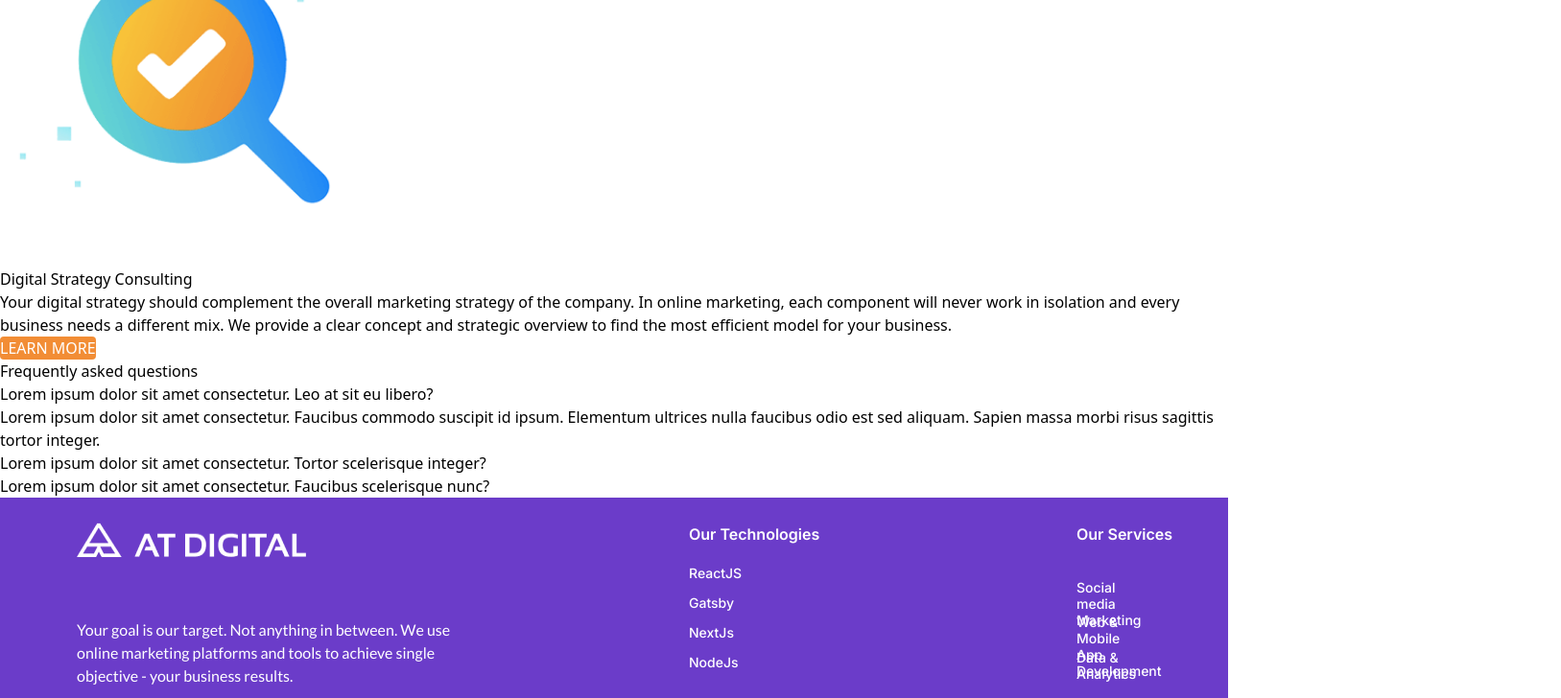
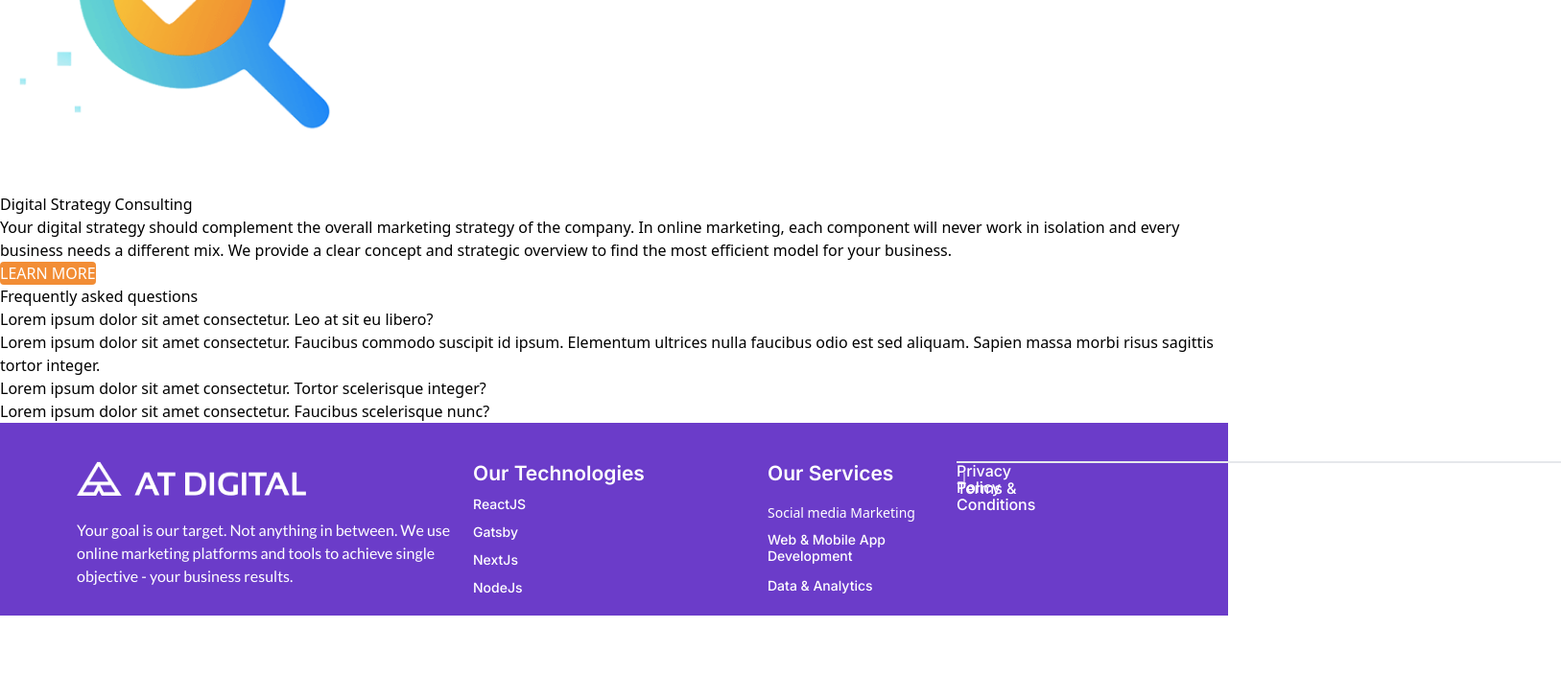
Before and after one commit to ButhmiK/at-digital-frontend-development, a React (Create React App) app: page / in a window 1280 px wide. Shown: the part 1435-2163 px from the top of the page at 96% size, 1627 px wide, since content can reach past the window. After the commit the page ends 2077 px from the top, so only its background shows below. Built offline with nearby package versions, Linux system fonts and the light colour scheme.

Commit message:
Footer created
have to complete line alignment

```diff
--- a/public/index.html
+++ b/public/index.html
@@ -5,6 +5,7 @@
     <link rel="icon" href="%PUBLIC_URL%/favicon.ico" />
     <link href="https://fonts.googleapis.com/css2?family=Inter:wght@400;500;600;700&display=swap" rel="stylesheet">
     <link href="https://fonts.googleapis.com/css2?family=Lato:wght@300;400;700&display=swap" rel="stylesheet">
+    <link href="https://cdn.jsdelivr.net/npm/tailwindcss@2.0.0/dist/tailwind.min.css" rel="stylesheet">
 
     <meta name="viewport" content="width=device-width, initial-scale=1" />
     <meta name="theme-color" content="#000000" />
--- a/src/pages/footer.jsx
+++ b/src/pages/footer.jsx
@@ -1,33 +1,74 @@
-import React from 'react'
-import '../index.css'
-import flogo from '../assets/Logo.png';
+import React from "react";
+import "../index.css";
+import flogo from "../assets/Logo.png";
 
 function footer() {
   return (
-    <div className='w-[fixed 1440px] h-[Hug 77px] flex justify-between p-26 pl-80  bg-primaryPurple '>
-        <div className='w-[fixed 413px] h-[Hug 102px] grid gap-20'>
-        <img className= 'w-[238.89px] h-[36.11px] top -[-11.11px]'src={flogo} alt=''/><br/>
-        <p className='w-[413px] h-[57px] text-white font-lato'>Your goal is our target. Not anything in between. We use online marketing platforms and tools to achieve single objective - your business results.</p>
+    <div className="w-[fixed 1440px] h-[Hug 266px] top-[1004px]  flex justify-between left-[99px] p-40 pr-80 pl-80 pb-20  bg-primaryPurple ">
+      <div className=" flexw-[fixed 413px] h-[Hug 102px]">
+        <img
+          className="w-[238.89px] h-[36.11px] top -[-11.11px]"
+          src={flogo}
+          alt="footerlogo"
+        />
+        <br />
+        <p className="w-[413px] h-[57px] text-white font-lato">
+          Your goal is our target. Not anything in between. We use online
+          marketing platforms and tools to achieve single objective - your
+          business results.
+        </p>
+      </div>
+      <div className="w-[Hug 522px] h-[Hug 141px] flex gap-128">
+        <div className="w-[fixed 197px] h-[Hug 141px] grid gap-12 ">
+          <h3 className="w-[179px] h-[25px] text-white text-[21px] font-inter font-semibold leading-lh1">
+            Our Technologies
+          </h3>
+          <ul className="w-[Hug 56px] h-[Hug 14px] grid gap-12 ">
+            <li className="w-[56px] h-[17px] font-medium text-white text-[14px] font-inter leading-lh2">
+              ReactJS
+            </li>
+            <li className="w-[56px] h-[17px] font-medium text-white text-[14px] font-inter leading-lh2">
+              Gatsby
+            </li>
+            <li className="w-[56px] h-[17px] font-medium text-white text-[14px] font-inter leading-lh2">
+              NextJs
+            </li>
+            <li className="w-[56px] h-[17px] font-medium text-white text-[14px] font-inter leading-lh2">
+              NodeJs
+            </li>
+          </ul>
+        </div>
+        <div className="w-[fixed 197px] h-[Hug 129px] grid gap-12 ">
+          <h4 className="w-[132px] h-[25px] text-white text-[21px] font-inter font-semibold leading-lh1">
+            Our Services
+          </h4>
+          <ul className="w-[fill 197px] h-[Hug 92px] grid gap-12 ">
+            <li className="w-[197px] h-[17px] font-medium text-white text-[14px] font-interleading-lh2 ">
+              Social media Marketing
+            </li>
+            <li className="w-[197px] h-[34px] font-medium text-white text-[14px] font-inter leading-lh2">
+              Web & Mobile App Development
+            </li>
+            <li className="w-[197px] h-[17px] font-medium text-white text-[14px] font-inter leading-lh2">
+              Data & Analytics
+            </li>
+          </ul>
+        </div>
+      </div>
+      <div className=" w-[fixed 630px] h-[Hug 25px] gap-8">
+        <hr className="w-[630px] border content-center " />
+        <div className="w-[Hug 257px] h-[Hug 17px] gap-16">
+          <p className=" w-[94px] h-[17px] font-inter text-white font-medium leading-lh2">
+            Privacy Policy
+          </p>
+          <hr className="w-[16px] transform -rotate-90 border-l border-white "></hr>
+          <p className="w-[131px] h-[17px] font-inter text-white font-medium leading-lh2">
+            Terms & Conditions
+          </p>
+        </div>
+      </div>
     </div>
-    <div className='w-[fixed 197px] h-[Hug 141px] grid gap-12 '>
-        <h3 className='w-[179px] h-[25px] text-white font-inter font-semibold leading-lh1'>Our Technologies</h3>
-        <ul className='w-[Hug 56px] h-[Hug 14px] grid gap-12 '>
-            <li className='w-[56px] h-[17px] font-medium text-white text-[14px] font-inter leading-lh2'>ReactJS</li>
-            <li className='w-[56px] h-[17px] font-medium text-white text-[14px] font-inter leading-lh2'>Gatsby</li>
-            <li className='w-[56px] h-[17px] font-medium text-white text-[14px] font-inter leading-lh2'>NextJs</li>
-            <li className='w-[56px] h-[17px] font-medium text-white text-[14px] font-inter leading-lh2'>NodeJs</li>
-        </ul>
-    </div>
-    <div className='w-[fixed 197px] h-[Hug 129px] grid gap-12 '>
-        <h3 className='w-[132px] h-[25px] text-white font-inter font-semibold leading-lh1'>Our Services</h3>
-        <ul className='w-[fill 197px] h-[Hug 92px] grid gap-12 '>
-            <li className='w-[56px] h-[17px] font-medium text-white text-[14px] font-inter leading-lh2'>Social media Marketing</li>
-            <li className='w-[56px] h-[17px] font-medium text-white text-[14px] font-inter leading-lh2'>Web & Mobile App Development</li>
-            <li className='w-[56px] h-[17px] font-medium text-white text-[14px] font-inter leading-lh2'>Data & Analytics</li>
-        </ul>
-    </div>
-    </div>
-  )
+  );
 }
 
-export default footer
+export default footer;
--- a/src/pages/main.jsx
+++ b/src/pages/main.jsx
@@ -9,7 +9,8 @@ function main() {
   return (
     <div>
       <Header />
-      <img className="w-[1520px] h-[700px] sm:w[375px] sm:h-[218px] md:w-[768px] md:h-[448px] xl:w-[1200px] xl:h-[700px] pt:77" src={hero} alt="heroimg" />
+      {/* <img className="w-[1400px] h-[700px] sm:w[375px] sm:h-[218px] md:w-[768px] md:h-[448px] xl:w-[1200px] xl:h-[700px] pt:77" src={hero} alt="heroimg" /> */}
+         <img className="w-[1520px]" src={hero} alt="heroimg" />
       <div className="w-[fixed 630px] h-[Hug 306px] absolute top-354 left-80 bg-gradient-to-r from-green to-blue">
         <h1 className="text-white">
           We crush your competitors, goals, and sales records - without the B.S.
--- a/tailwind.config.js
+++ b/tailwind.config.js
@@ -31,12 +31,12 @@ module.exports = {
         lato: ["Lato"],
       },
       padding: {
+        20: "20px",
+        24: "24px",
         26: "26px",
+        40: "40px",
         80: "80px",
         77: "77px",
-        24: "24px",
-        40: "40px",
-        77: "77px"
       },
       spacing: {
         354: "354px",
@@ -45,13 +45,14 @@ module.exports = {
         28: "28px",
         12: "12px",
         20: "20px",
+        128: "128px",
       },
       // fontSize: {
       //   sm: ["14px", "16.94px"],
       // },
       lineHeight: {
-        lh1 : '25.41px',
-        lh2 : '16.94px',
+        lh1: "25.41px",
+        lh2: "16.94px",
       },
     },
   },
```
